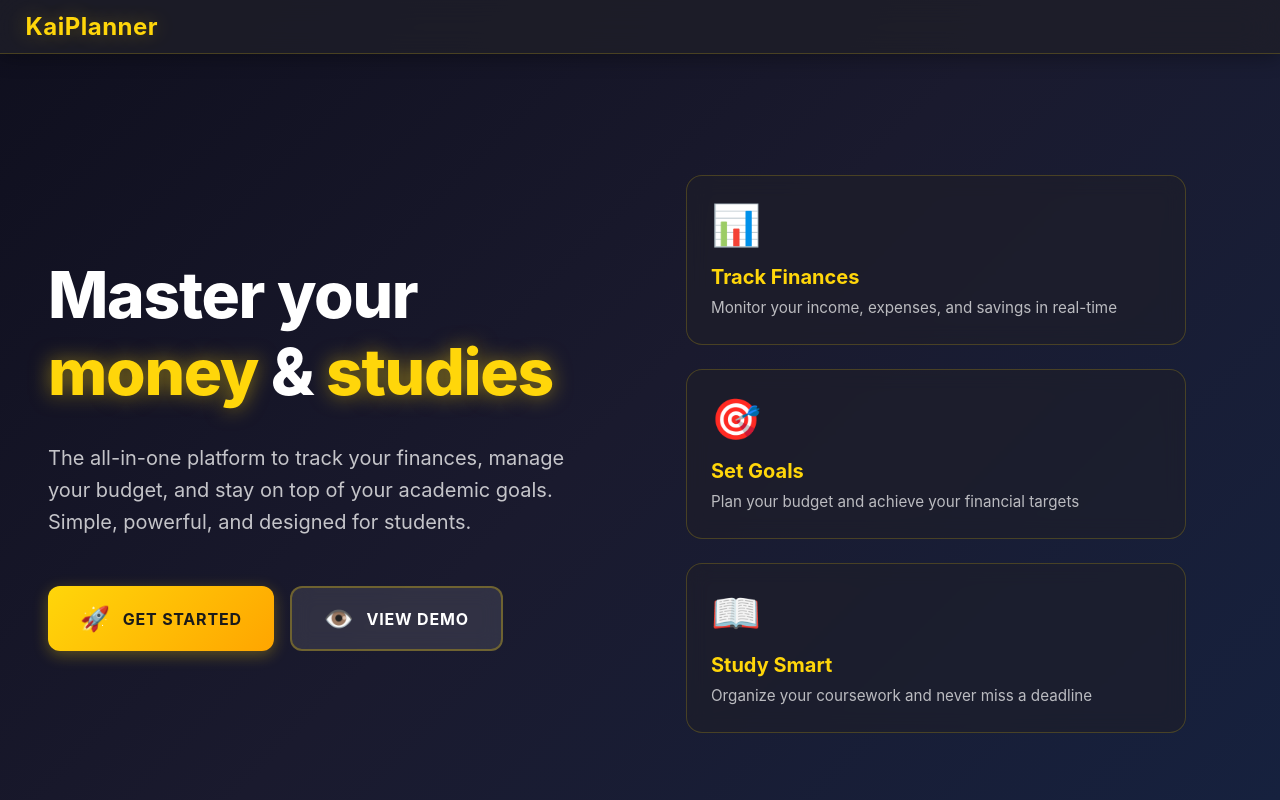
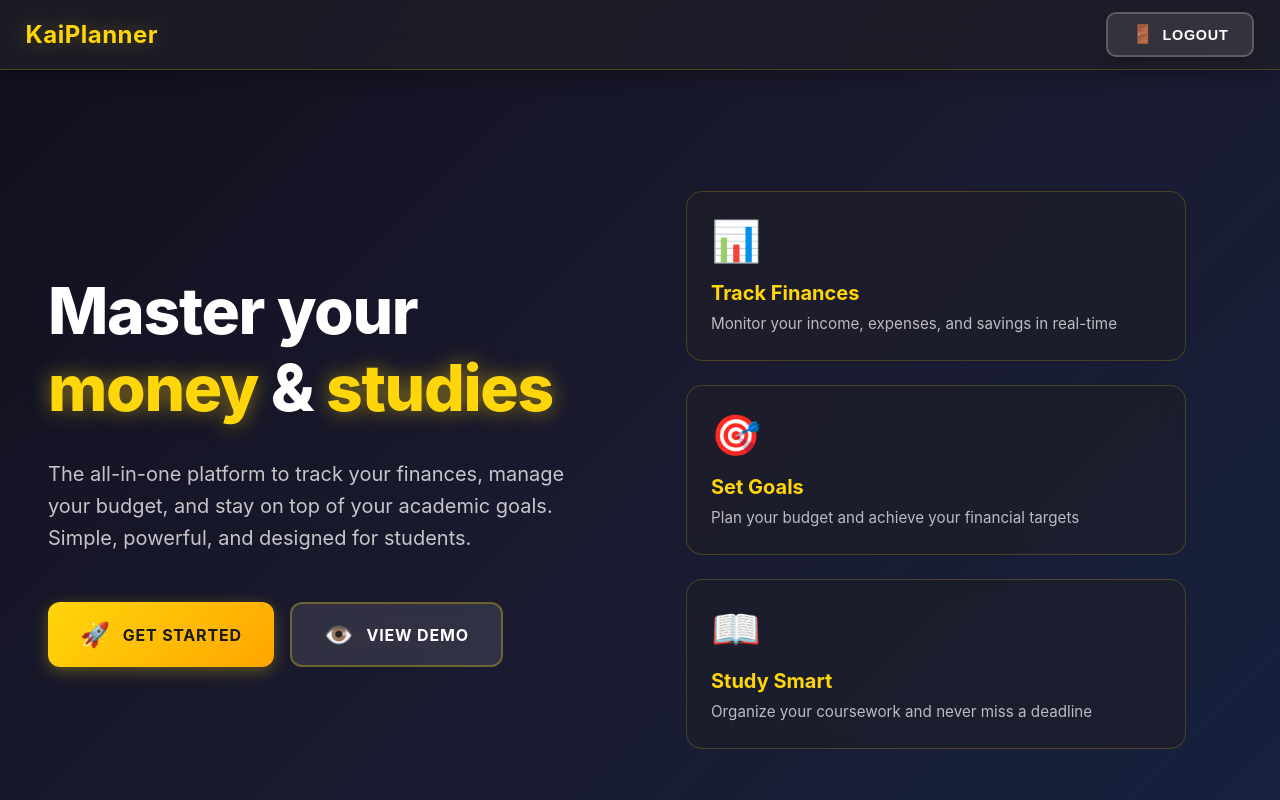
Before and after one commit to WanFengyyds/PersonalDashboardV2, a Nuxt app: page /home in a window 1280 px wide. Shown: the top 800 px of the page. Built offline with nearby package versions, Linux system fonts and the light colour scheme; sample sign-in values are in the browser's storage.

Commit message:
Implement login/logout functionality with session management and event dispatching

```diff
--- a/app.vue
+++ b/app.vue
@@ -6,12 +6,51 @@ const isHomePage = computed(() => {
   return route.path === '/' || route.path === '/home' || route.path === '/login';
 })
 
-const loggedIn = computed(() => {
+// Reactive state for login status
+const loggedIn = ref(false)
+
+// Check login status on mount and watch for changes
+onMounted(() => {
   if (process.client) {
-    return !!localStorage.getItem('session');
+    loggedIn.value = !!localStorage.getItem('session')
+
+    // Listen for storage changes (e.g., from login page)
+    window.addEventListener('storage', checkLoginStatus)
+
+    // Listen for custom event when login happens in same tab
+    window.addEventListener('login', checkLoginStatus)
+    window.addEventListener('logout', checkLoginStatus)
   }
-  return false;
-});
+})
+
+onUnmounted(() => {
+  if (process.client) {
+    window.removeEventListener('storage', checkLoginStatus)
+    window.removeEventListener('login', checkLoginStatus)
+    window.removeEventListener('logout', checkLoginStatus)
+  }
+})
+
+function checkLoginStatus() {
+  if (process.client) {
+    loggedIn.value = !!localStorage.getItem('session')
+  }
+}
+
+// Handle logout
+function handleLogout() {
+  if (process.client) {
+    // Clear session from localStorage
+    localStorage.removeItem('session')
+    localStorage.removeItem('user')
+
+    // Dispatch logout event
+    window.dispatchEvent(new Event('logout'))
+
+    // Redirect to home page
+    navigateTo('/home')
+  }
+}
 </script>
 
 <template>
@@ -26,11 +65,21 @@ const loggedIn = computed(() => {
         <NuxtLink to="/study" class="nav-button">Study</NuxtLink>
       </nav>
     </div>
+
+    <!-- Login button - only show when NOT logged in -->
     <div class="login-logout" v-if="!loggedIn">
       <NuxtLink to="/login" class="nav-button login-button">
         <span class="login-icon">🔑</span>
         Login
       </NuxtLink>
+    </div>
+
+    <!-- Logout button - only show when logged in -->
+    <div class="login-logout" v-if="loggedIn">
+      <button @click="handleLogout" class="nav-button logout-button">
+        <span class="logout-icon">🚪</span>
+        Logout
+      </button>
     </div>
   </div>
 
@@ -207,6 +256,53 @@ const loggedIn = computed(() => {
   }
 }
 
+/* Logout Button Special Styling */
+.logout-button {
+  background: rgba(255, 255, 255, 0.1);
+  color: #ffffff !important;
+  font-weight: 700;
+  border: 2px solid rgba(255, 255, 255, 0.2);
+  box-shadow: 0 4px 15px rgba(0, 0, 0, 0.2);
+  display: flex;
+  align-items: center;
+  justify-content: center;
+  gap: 0.5rem;
+  position: relative;
+  overflow: hidden;
+  cursor: pointer;
+}
+
+.logout-button::before {
+  content: '';
+  position: absolute;
+  top: 0;
+  left: -100%;
+  width: 100%;
+  height: 100%;
+  background: linear-gradient(90deg, transparent, rgba(255, 255, 255, 0.1), transparent);
+  transition: left 0.5s ease;
+}
+
+.logout-button:hover::before {
+  left: 100%;
+}
+
+.logout-button:hover {
+  transform: translateY(-3px);
+  background: rgba(255, 255, 255, 0.15);
+  border-color: rgba(255, 214, 10, 0.4);
+  box-shadow: 0 6px 25px rgba(255, 214, 10, 0.2);
+}
+
+.logout-button:active {
+  transform: translateY(-1px);
+  box-shadow: 0 3px 15px rgba(0, 0, 0, 0.3);
+}
+
+.logout-icon {
+  font-size: 1.1rem;
+}
+
 .login-logout {
   display: flex;
   align-items: center;
--- a/pages/login.vue
+++ b/pages/login.vue
@@ -34,6 +34,10 @@ const handleLogin = async () => {
     if (response?.session) {
         // Dont need to store user data beacause it can be fetched from session from a ramdom bug
         localStorage.setItem('session', JSON.stringify(response.session));
+
+        // Dispatch custom event to notify navbar of login
+        window.dispatchEvent(new Event('login'));
+
         // Redirect to finance page
         navigateTo('/finance');
     }
```
